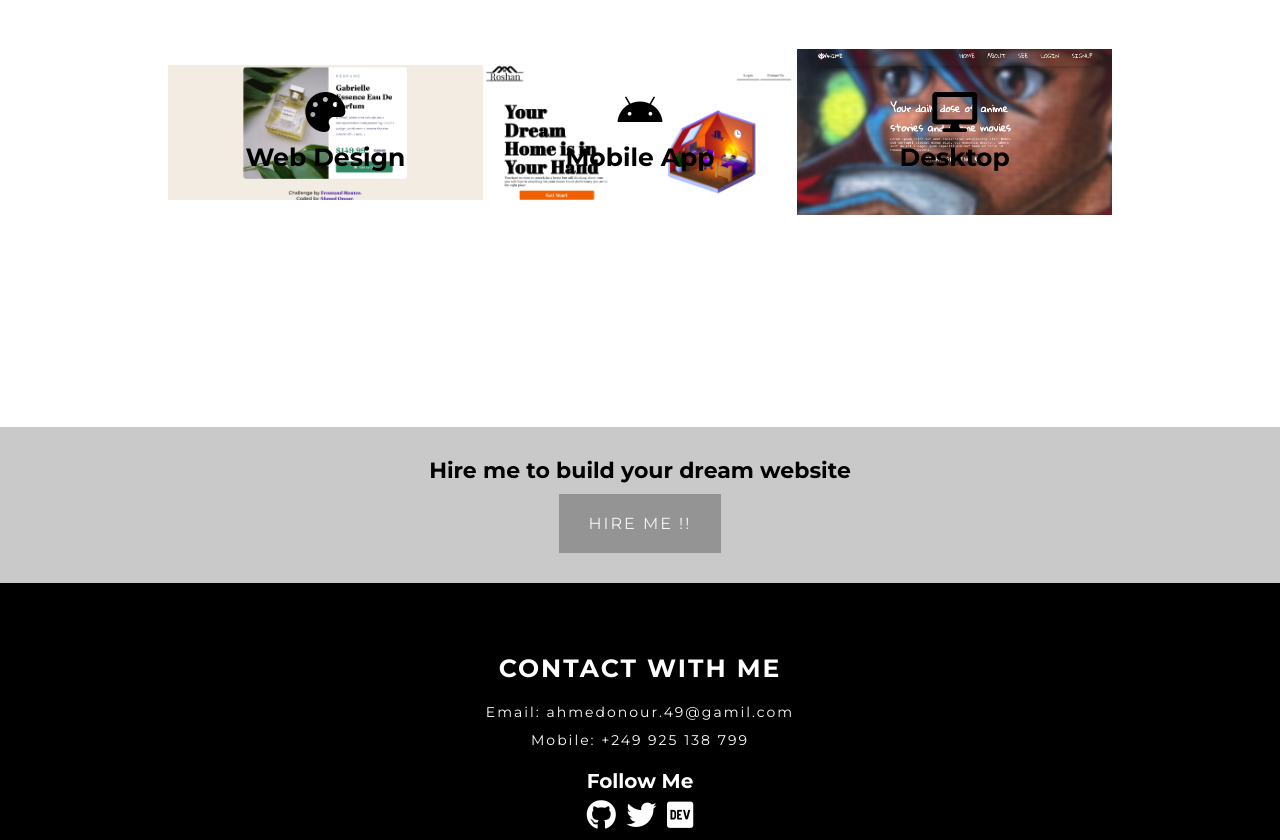
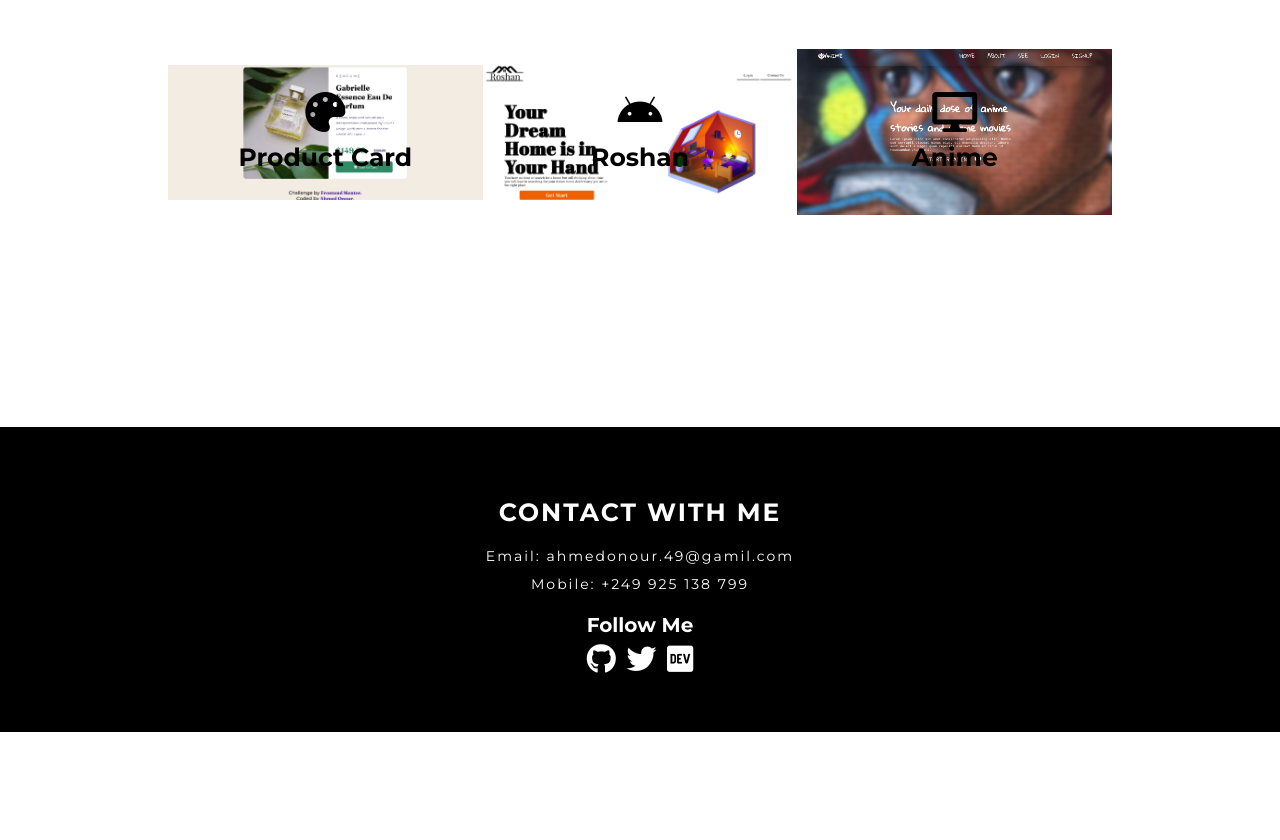
Before and after one commit to ahmedonour/portfolio, a plain HTML site: page index.html in a window 1280 px wide. Shown: the part 1615-2455 px from the top of the page. After the commit the page ends 2347 px from the top, so only its background shows below. Drawn offline with Linux system fonts and the light colour scheme.

Commit message:
UPDATE : Change my work

```diff
--- a/index.html
+++ b/index.html
@@ -74,11 +74,13 @@
         <div class="service-card">
           <div class="service-front">
             <i class="fa fa-palette"></i>
-            <h1 class="service-front-heading">Web Design</h1>
+            <h1 class="service-front-heading">Product Card</h1>
           </div>
           <div class="service-back">
-            <h1 class="service-back-heading">Web Design</h1>
-            <p class="service-back-desc">Lorem ipsum dolor sit amet consectetur adipisicing elit. Cum aut dolor voluptatem incidunt placeat impedit laboriosam quam consequatur quasi nihil libero ad, quaerat, alias illum excepturi. Iste quo repellendus consequuntur asperiores dignissimos, quaerat obcaecati officiis repudiandae fugit tenetur nulla impedit!</p>
+            <h1 class="service-back-heading">Product Card</h1>
+            <p class="service-back-desc">I developed this card for a challenge , frontend-mentor , It’s a nice platform for front end development challenges, there I submitted  my solution .
+              I used only HTML & CSS for it , and flex box to organize the content.
+              Link:<a href="https://card-preview-product.netlify.app"> Product Card</a></p>
           </div>
         </div>
       </div>
@@ -86,11 +88,12 @@
         <div class="service-card">
           <div class="service-front">
             <i class="fab fa-android"></i>
-            <h1 class="service-front-heading">Mobile App</h1>
+            <h1 class="service-front-heading">Roshan</h1>
           </div>
           <div class="service-back">
-            <h1 class="service-back-heading">Mobile App</h1>
-            <p class="service-back-desc">Lorem ipsum dolor sit amet consectetur adipisicing elit. Cum aut dolor voluptatem incidunt placeat impedit laboriosam quam consequatur quasi nihil libero ad, quaerat, alias illum excepturi. Iste quo repellendus consequuntur asperiores dignissimos, quaerat obcaecati officiis repudiandae fugit tenetur nulla impedit!</p>
+            <h1 class="service-back-heading">Roshan</h1>
+            <p class="service-back-desc">This was our graduation project , the idea of the website is to sell ,buy & rent property  with out a broker , and make it just person-to-person operation , also to reduce the time and effort involved in the property search process.
+              I used EJS , CSS & JavaScript for the front-end , and NodeJS , ExpressJS & SQLite3 , for the back-end, I couldn't  deploy it because it cost but, this is the repo: <a href="https://github.com/ahmedonour/roshan">Roshan</a></p>
           </div>
         </div>
       </div>
@@ -98,24 +101,19 @@
         <div class="service-card">
          <div class="service-front">
             <i class="fa fa-desktop"></i>
-            <h1 class="service-front-heading">Desktop</h1>
+            <h1 class="service-front-heading">Anime</h1>
           </div>
           <div class="service-back">
-            <h1 class="service-back-heading">Desktop</h1>
-            <p class="service-back-desc">Lorem ipsum dolor sit amet consectetur adipisicing elit. Cum aut dolor voluptatem incidunt placeat impedit laboriosam quam consequatur quasi nihil libero ad, quaerat, alias illum excepturi. Iste quo repellendus consequuntur asperiores dignissimos, quaerat obcaecati officiis repudiandae fugit tenetur nulla impedit!</p>
+            <h1 class="service-back-heading">Anime</h1>
+            <p class="service-back-desc">I don’t love anime, but a lot of my colleagues addicted to anime, So i thought , why we don’t make an app for the to schedule their anime .
+              I used only HTML & CSS and responsive layout.
+              Link: <a href="https://anime-1.netlify.app">Anime</a></p>
           </div>
         </div>
       </div>
     </div>
   </section>
   <!-- End Service Section  -->
-
-  <!-- Hire Section  -->
-  <section id="hire" class="hire container">
-    <h1 class="hire-heading">Hire me to build your dream website</h1>
-    <a href="#" type="button" class="hire-button">Hire Me !!</a>
-  </section>
-  <!-- End Hire Section  -->
 
   <!-- Footer section  -->
   <footer id="footer" class="footer container">
--- a/style.css
+++ b/style.css
@@ -418,36 +418,6 @@ html {
 }
 /* End Services section  */
 
-/* Hire Section  */
-.hire {
-	min-height: 10vh;
-	flex-direction: column;
-	width: 100%;
-	background-color: rgba(0, 0, 0, 0.212);
-	padding: 3rem 2rem;
-}
-.hire .hire-heading {
-	color: black;
-	font-size: 2.2rem;
-	text-align: center;
-}
-.hire .hire-button {
-	padding: 2rem 3rem;
-	display: inline-block;
-	background-color: rgba(0, 0, 0, 0.267);
-	font-size: 1.6rem;
-	text-transform: uppercase;
-	text-decoration: none;
-	letter-spacing: .2rem;
-	margin-top: 10px;
-	color: whitesmoke;
-	transition: .3s ease background-color;
-}
-.hire .hire-button:hover {
-	background-color: black;
-}
-/* End Hire Section  */
-
 /* Footer section  */
 .footer {
 	min-height: 20vh;
```
